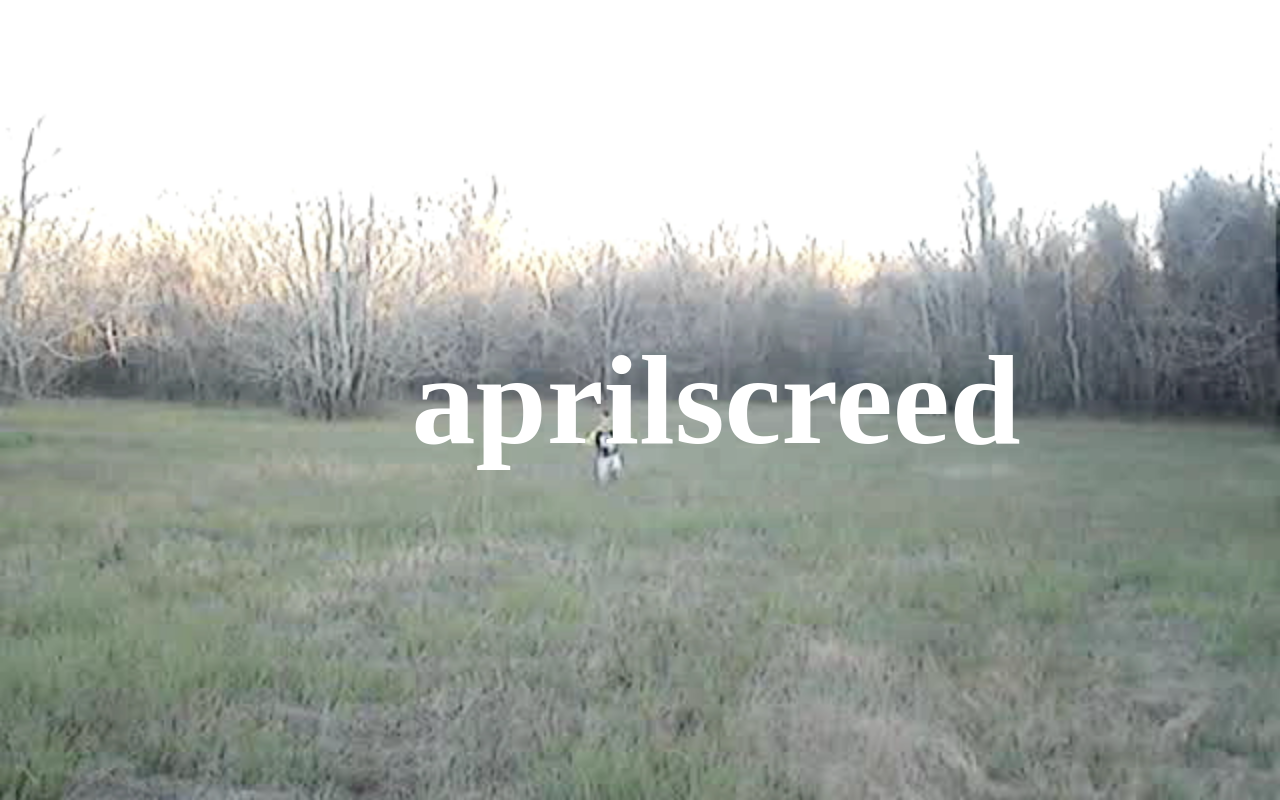
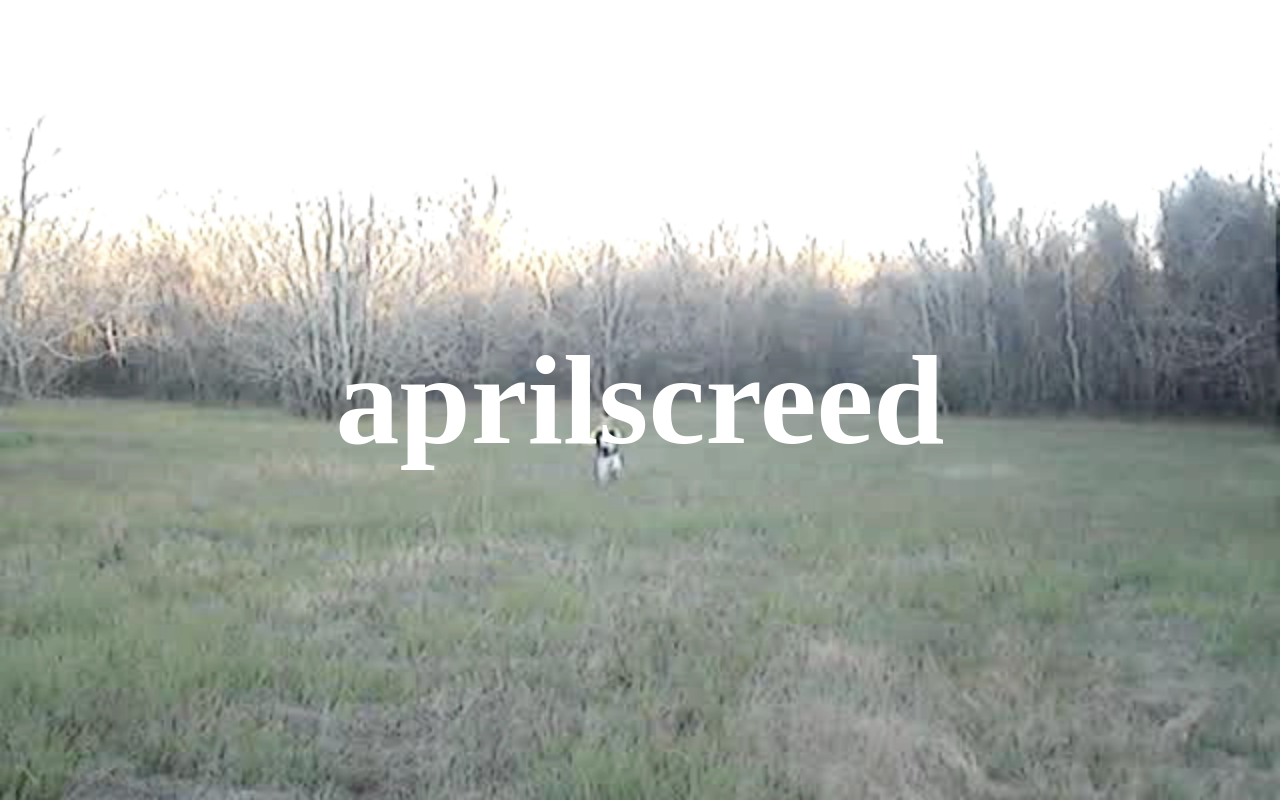
Before and after one commit to aprilscreed/aprilscreed, a plain HTML site: page index.html in a window 1280 px wide. Drawn offline with Linux system fonts and the light colour scheme.

Commit message:
Update index.html

```diff
--- a/index.html
+++ b/index.html
@@ -4,7 +4,8 @@
     <meta charset="UTF-8">
     <meta name="viewport" content="width=device-width, initial-scale=1.0">
     <title>aprilscreed</title>
-    <link rel="icon" type="image/png" href="assets/bogForrest.png"> <!-- Link to your favicon -->
+    <!-- Correct favicon link -->
+    <link rel="icon" type="image/x-icon" href="https://raw.githubusercontent.com/aprilscreed/aprilscreed/main/assets/bogForrest.ico">
     <style>
         body, html {
             height: 100%;
@@ -33,10 +34,14 @@
 
         .centered-text {
             text-align: center;
-            color: white; /* Change text color to white */
-            font-size: 10vw; /* Adjust this size for 3/4 of the width, responsive to viewport */
+            color: white; /* Text color is white */
+            font-size: 10vw; /* Adjust this size for 3/4 of the width */
             width: 75%; /* Ensures text stays within 3/4 of the page */
             font-weight: bold;
+            display: flex;
+            justify-content: center;
+            align-items: center;
+            height: 100vh; /* Full height to ensure vertical centering */
         }
     </style>
 </head>
```
